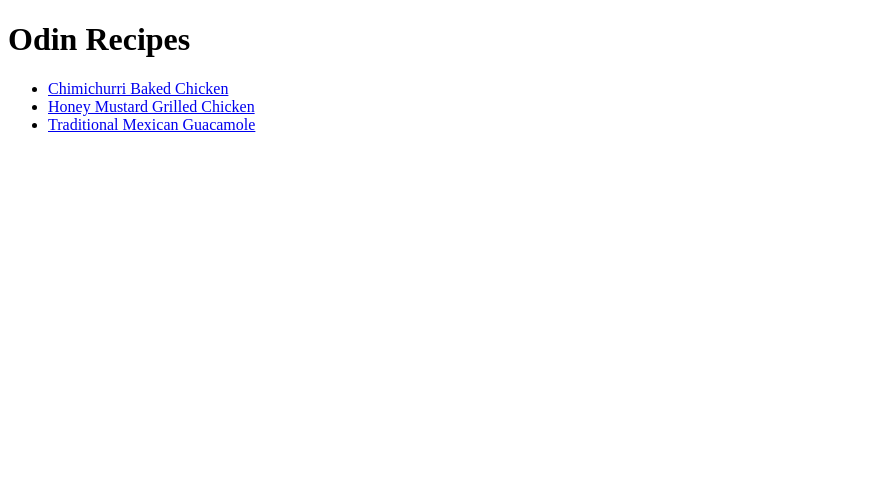
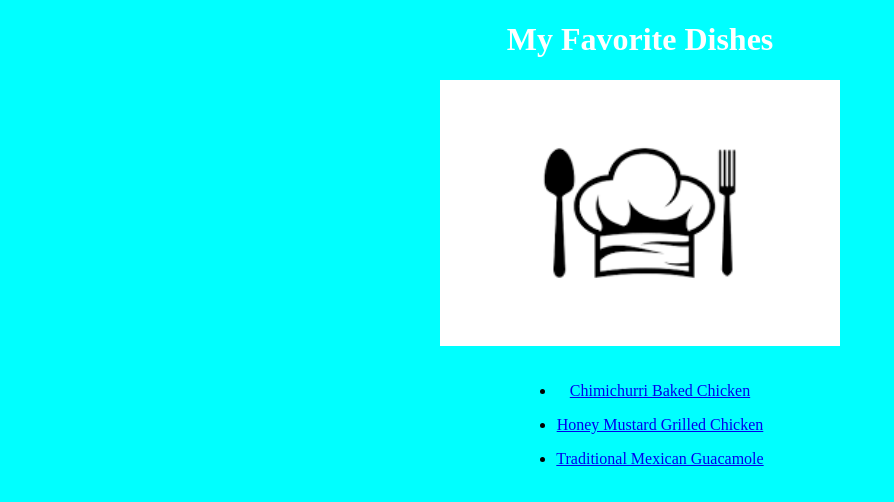
Before and after one commit to Oskart378/odin-recipes, a plain HTML site: page index.html in a window 1280 px wide. Shown: the whole page, without its empty margins (0-894 px from the left). Drawn offline with Linux system fonts and the light colour scheme.

Commit message:
First stage of add style to recipes home page

```diff
--- a/index.html
+++ b/index.html
@@ -4,22 +4,25 @@
 
     <head>
         <meta charset="UTF-8">
-        <title>Odin Recipes</title>
+        <title>My Favorite Dishes</title>
+        <link rel="stylesheet" href="styles.css">
     </head>
 
     <body>
-        <h1>Odin Recipes</h1>
+        <h1>My Favorite Dishes</h1>
+
+        <p><img src="images/download.png" alt="menu logo" width="400"></p>
 
         <ul>
             <li>
-                <a href="recipes/chimichurri-chicken.html">Chimichurri Baked Chicken</a>
+                <p><a href="recipes/chimichurri-chicken.html">Chimichurri Baked Chicken</a></p>
             </li>
             <li>
-                <a href="recipes/mustard-chicken.html">Honey Mustard Grilled Chicken</a>
+                <p><a href="recipes/mustard-chicken.html">Honey Mustard Grilled Chicken</a></p>
 
             </li>
             <li>
-                <a href="recipes/mexican-guacamole.html">Traditional Mexican Guacamole</a>
+                <p><a href="recipes/mexican-guacamole.html">Traditional Mexican Guacamole</a></p>
 
             </li>
         </ul>
--- /dev/null
+++ b/styles.css
@@ -0,0 +1,19 @@
+body {
+    background-color: aqua;
+}
+
+h1, p {
+    /*background-color: aqua;*/
+    font-family: 'Times New Roman', Times, serif;
+    text-align: center;
+}
+
+ul {
+   display: table;
+   margin: 0 auto;
+}
+
+h1
+ {
+     color: white;
+ }
```
Also changed, not shown: images/download.png (added).
